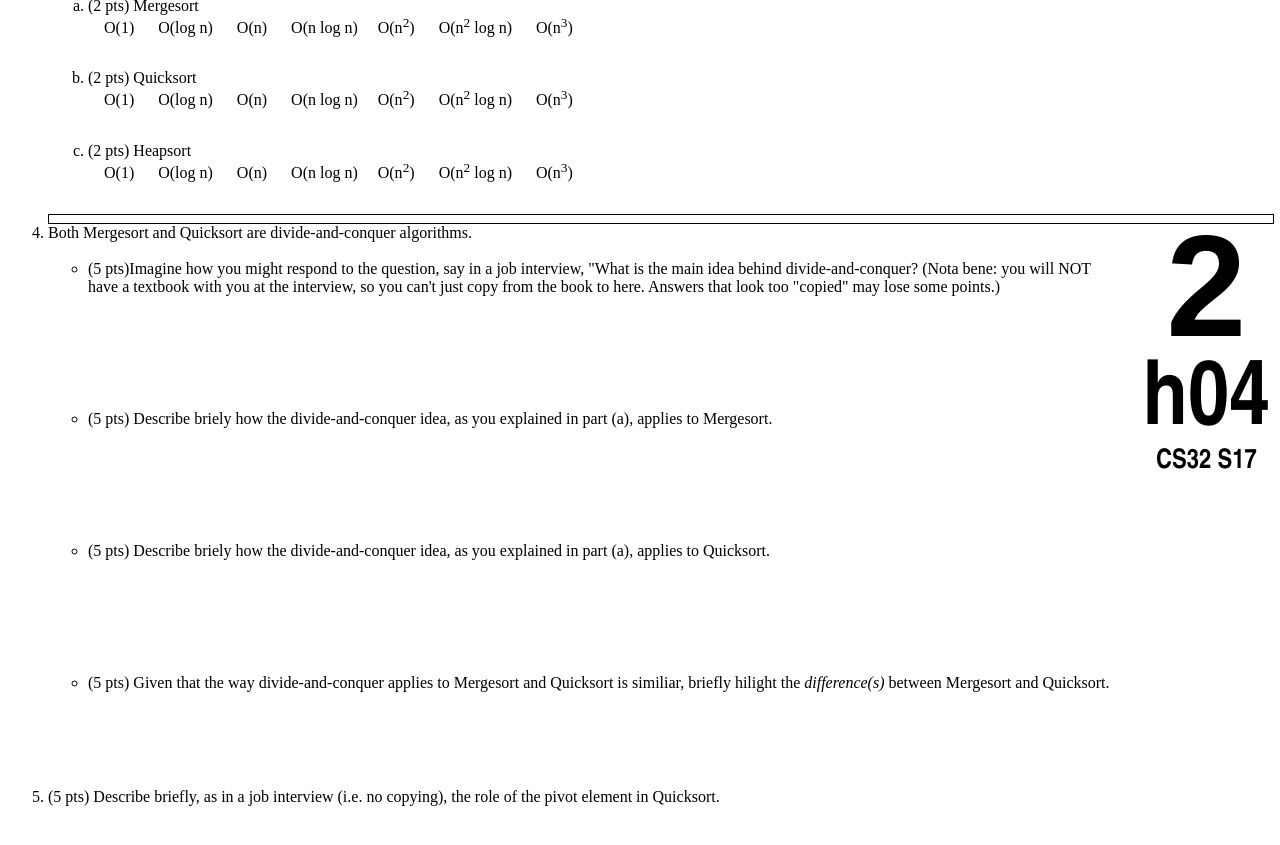
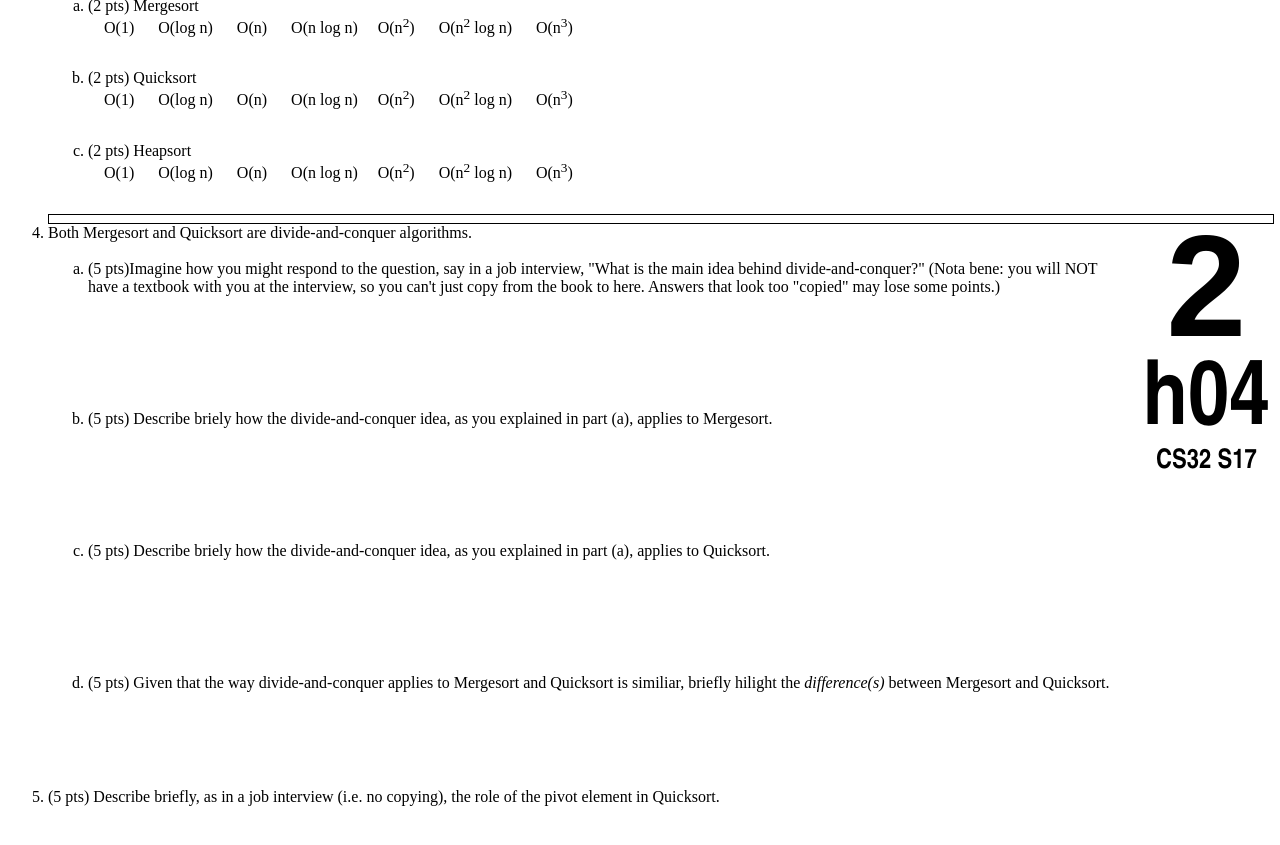
Before and after one commit to ucsb-cs32-s17/ucsb-cs32-s17.github.io, a Jekyll site: the page built from _hwk/h04.md, in a window 1280 px wide and 900 px high, scrolled down 1152 px. Shown: the top 845 px of the window. Built offline with Jekyll 4.4.1, drawn with Linux system fonts in a browser that asks for light colours.

Commit message:
Update h04.md

```diff
--- a/_hwk/h04.md
+++ b/_hwk/h04.md
@@ -63,15 +63,15 @@ https://ucsb-cs32-s17.github.io/hwk/h04/
 
 
   <li>Both Mergesort and Quicksort are divide-and-conquer algorithms.
-  <ul>
-    <li style='margin-bottom:6em;'>(5 pts)Imagine how you might respond to the question, say in a job interview, "What is the main idea behind divide-and-conquer? (Nota bene: you will NOT have a textbook with you at the interview, so you can't just copy from the book to here. Answers that look too "copied" may lose some points.)</li>
+  <ol>
+    <li style='margin-bottom:6em;'>(5 pts)Imagine how you might respond to the question, say in a job interview, "What is the main idea behind divide-and-conquer?" (Nota bene: you will NOT have a textbook with you at the interview, so you can't just copy from the book to here. Answers that look too "copied" may lose some points.)</li>
     <li style='margin-bottom:6em;'>(5 pts) Describe briely how the divide-and-conquer idea, as you explained in part (a), applies to Mergesort.</li>
     <li style='margin-bottom:6em;'>(5 pts) Describe briely how the divide-and-conquer idea, as you explained in part (a), applies to Quicksort.</li>
     <li style='margin-bottom:6em;'>(5 pts) Given that the way divide-and-conquer applies to Mergesort and Quicksort is similiar, briefly hilight the <i>difference(s)</i> between Mergesort and Quicksort.</li>
-  </ul>
+  </ol>
   </li>
 
-  <li style='margin-bottom:64em;'>(5 pts) Describe briefly, as in a job interview (i.e. no copying), the role of the pivot element in Quicksort.</li>
+  <li style='margin-bottom:6em;'>(5 pts) Describe briefly, as in a job interview (i.e. no copying), the role of the pivot element in Quicksort.</li>
 
   <li style='margin-bottom:6em;'>(3 pts) Describe briefly how to represent a binary tree in an array. Draw a picture if you need to.</li>
 
```
